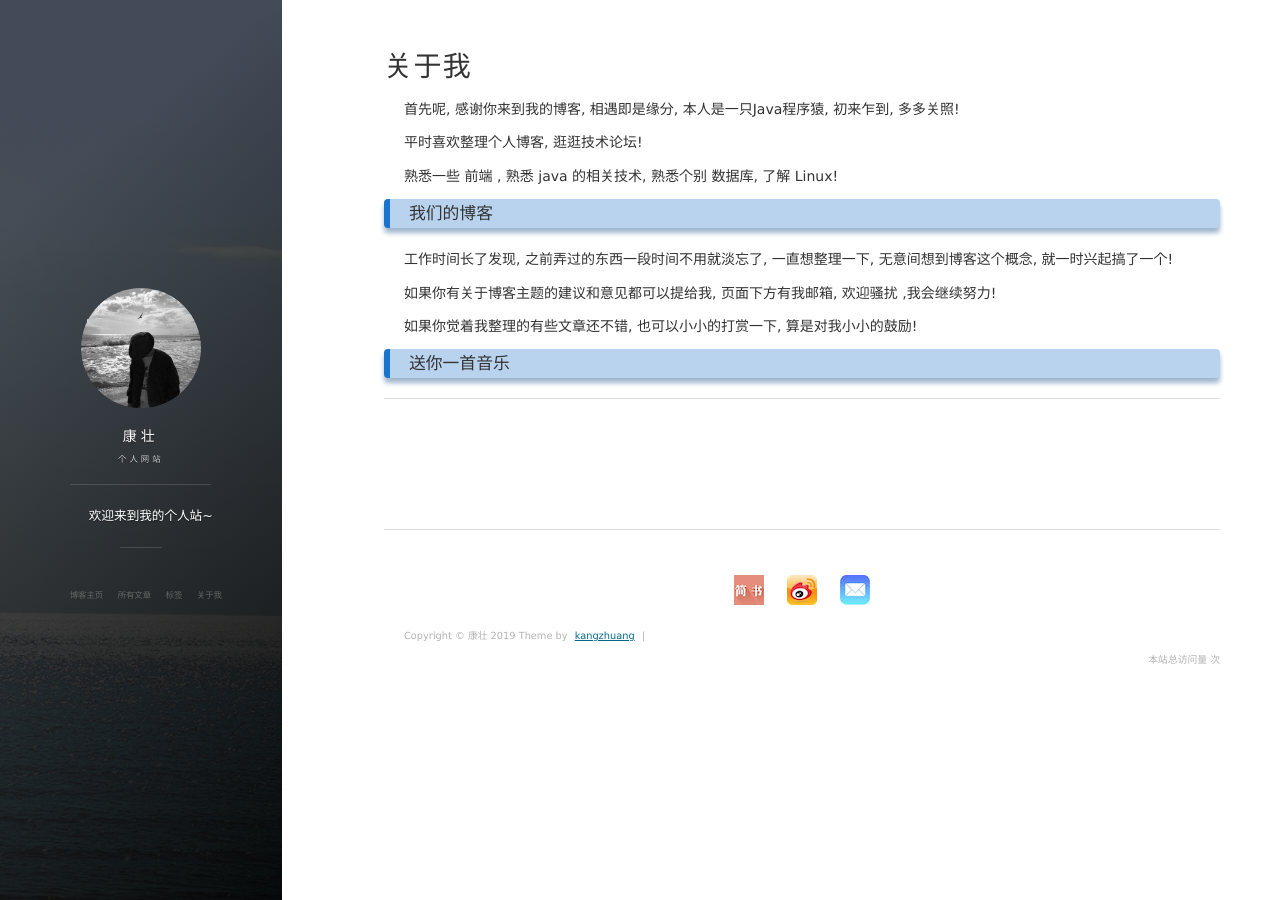
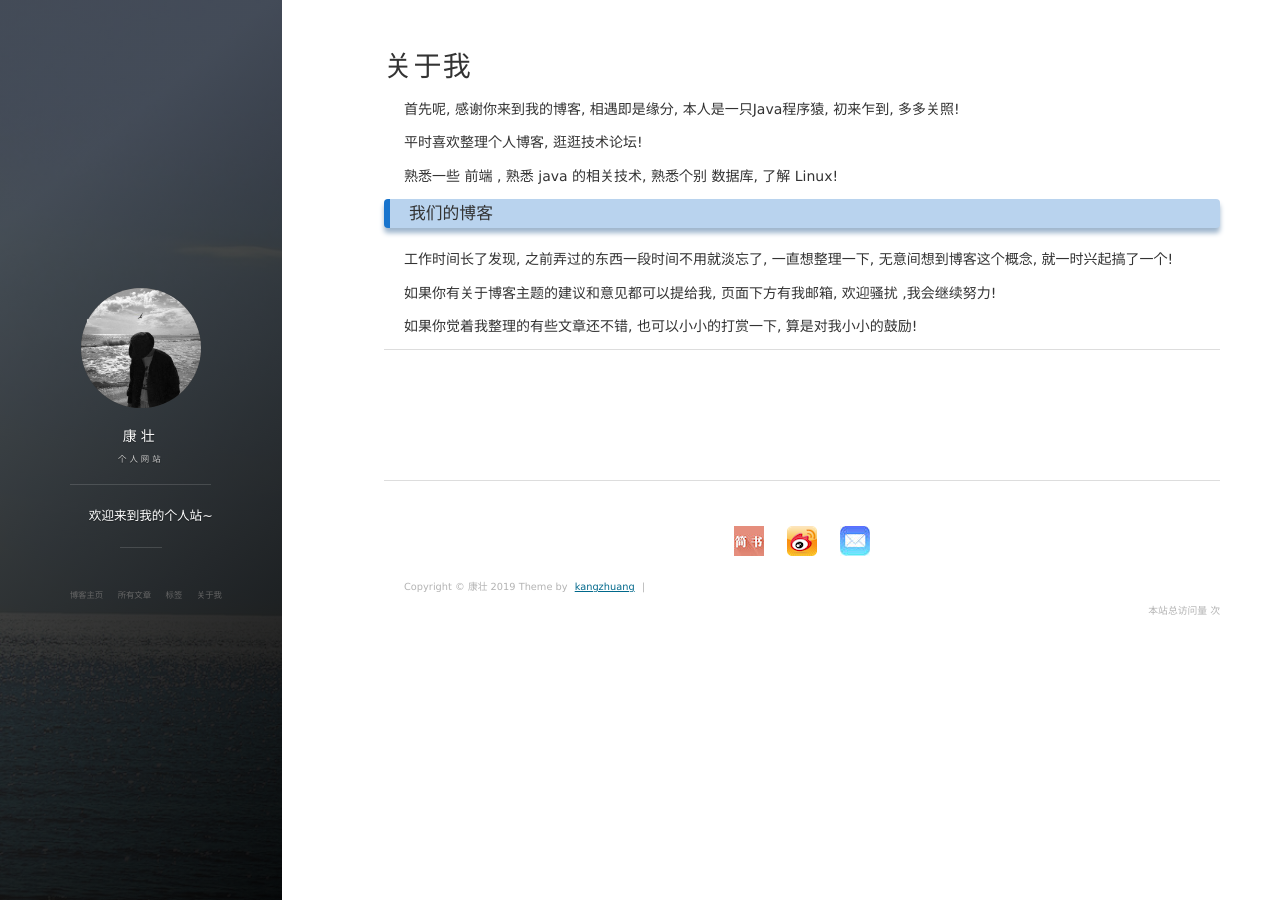
Before and after one commit to kangzhuang0201/kangzhuang0201.github.io, a Jekyll site: the page built from about.md, in a window 1280 px wide. Built offline with Jekyll 4.4.1, drawn with Linux system fonts in a browser that asks for light colours; nearby versions of some CDN libraries; comment, search, counter and statistics services are not loaded.

Commit message:
隐藏关于我的音乐控件

```diff
--- a/about.md
+++ b/about.md
@@ -20,7 +20,7 @@
 如果你觉着我整理的有些文章还不错, 也可以小小的打赏一下, 算是对我小小的鼓励!
 <p>
 
-<h3> 送你一首音乐 </h3>
+
 
 <iframe  style= "display:none " frameborder="no" border="0" marginwidth="0" marginheight="0" width="auto" height="52" src="//music.163.com/outchain/player?type=2&id=406000649&auto=1&height=32"></iframe>
 
```
